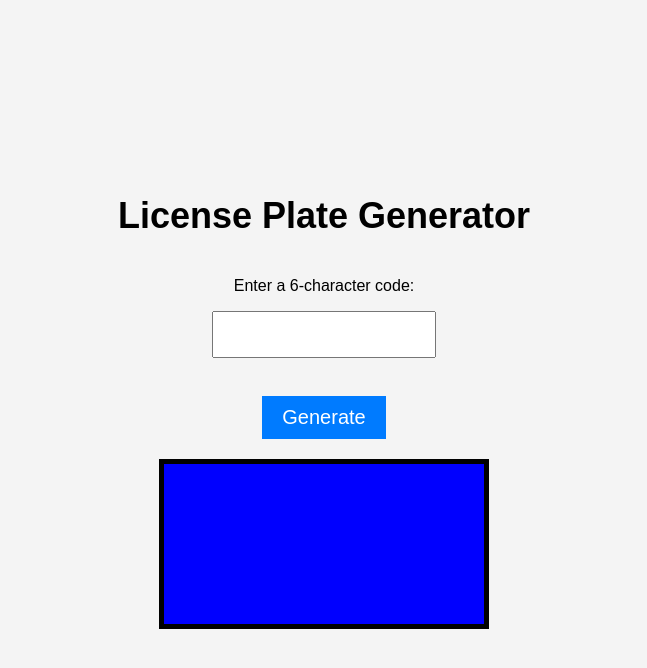
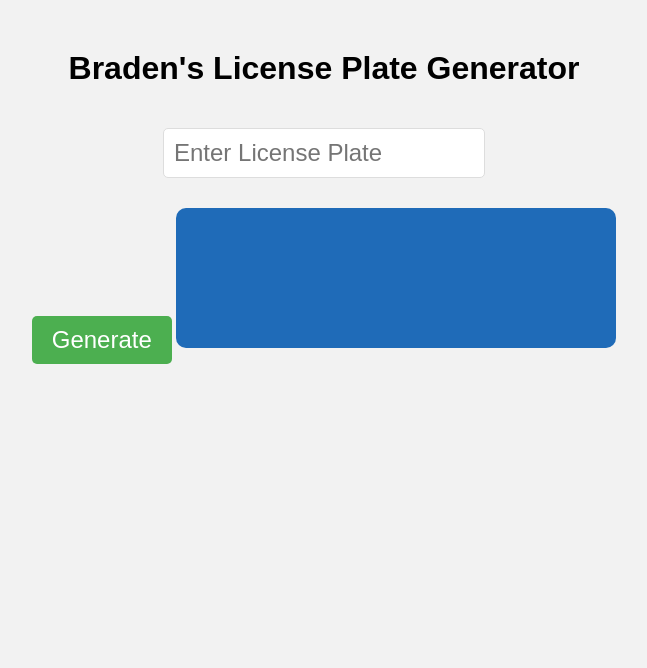
Before and after one commit to moopsooo/p, a plain HTML site: page licenseplate/index.html in a window 1280 px wide. Shown: the whole page, without its empty margins (316-963 px from the left). Drawn offline with Linux system fonts and the light colour scheme.

Commit message:
Update index.html

```diff
--- a/licenseplate/index.html
+++ b/licenseplate/index.html
@@ -3,73 +3,95 @@
 <head>
     <meta charset="UTF-8">
     <meta name="viewport" content="width=device-width, initial-scale=1.0">
-    <title>License Plate Generator</title>
-    <link href="https://fonts.googleapis.com/css2?family=Special+Elite&display=swap" rel="stylesheet">
+    <title>Braden's License Plate Generator</title>
     <style>
+        /* Adding the custom license plate font */
+        @font-face {
+            font-family: 'LicensePlateFont';
+            src: url('licenseplate/LicensePlate.ttf') format('truetype');
+        }
+
+        /* Styling the page */
         body {
+            font-family: Arial, sans-serif;
             text-align: center;
-            font-family: Arial, sans-serif;
-            background-color: #f4f4f4;
-            display: flex;
-            flex-direction: column;
-            align-items: center;
-            justify-content: center;
-            height: 100vh; /* Makes everything centered vertically */
             margin: 0;
+            padding: 0;
+            background-color: #f2f2f2;
         }
-        h1 { font-size: 36px; }
-        input {
-            font-size: 20px;
+
+        h1 {
+            margin-top: 50px;
+            font-size: 2rem;
+        }
+
+        /* Styling the text box */
+        input[type="text"] {
             padding: 10px;
-            width: 200px;
-            text-transform: uppercase;
+            font-size: 1.5rem;
+            border-radius: 5px;
+            border: 1px solid #ddd;
+            width: 300px;
+            margin-top: 20px;
+        }
+
+        /* Styling the "Generate" button */
+        button {
+            padding: 10px 20px;
+            font-size: 1.5rem;
+            background-color: #4CAF50;
+            border: none;
+            color: white;
+            cursor: pointer;
+            border-radius: 5px;
+            margin-top: 20px;
+        }
+
+        button:hover {
+            background-color: #45a049;
+        }
+
+        /* Styling the license plate box */
+        .license-plate {
+            margin-top: 30px;
+            display: inline-block;
+            padding: 20px;
+            font-family: 'LicensePlateFont', sans-serif; /* Apply custom font */
+            background-color: #1f6bb8;
+            color: white;
+            font-size: 3rem;
+            border-radius: 10px;
+            width: 400px;
+            height: 100px;
+            line-height: 100px;
             text-align: center;
-            margin-bottom: 10px;
-        }
-        button {
-            font-size: 20px;
-            padding: 10px 20px;
-            margin-top: 10px;
-            background-color: #007BFF;
-            color: white;
-            border: none;
-            cursor: pointer;
-        }
-        button:hover { background-color: #0056b3; }
-        .plate {
-            display: none;
-            margin-top: 20px;
-            width: 320px; height: 160px;
-            background-color: blue;
-            color: black;
-            font-size: 40px;
-            display: flex;
-            justify-content: center;
-            align-items: center;
-            border: 5px solid black;
-            font-family: 'Special Elite', sans-serif; /* License Plate Font */
+            overflow: hidden;
         }
     </style>
 </head>
 <body>
-    <h1>License Plate Generator</h1>
-    <p>Enter a 6-character code:</p>
-    <input type="text" id="plateInput" maxlength="6">
+
+    <h1>Braden's License Plate Generator</h1>
+
+    <!-- Input box for license plate text -->
+    <input type="text" id="licenseText" placeholder="Enter License Plate">
+
+    <!-- Button to generate the license plate -->
     <br>
-    <button onclick="generatePlate()">Generate</button>
+    <button onclick="generateLicensePlate()">Generate</button>
 
-    <div id="plate" class="plate"></div>
+    <!-- License plate output box -->
+    <div id="licensePlateOutput" class="license-plate"></div>
 
     <script>
-        function generatePlate() {
-            let input = document.getElementById("plateInput").value.toUpperCase();
-            if (input.length === 6) {
-                document.getElementById("plate").innerText = input;
-                document.getElementById("plate").style.display = "flex";
-            } else {
-                alert("Please enter exactly 6 characters.");
-            }
+        function generateLicensePlate() {
+            // Get the value from the input field
+            const licenseText = document.getElementById('licenseText').value;
+
+            // Set the text to the license plate output box
+            document.getElementById('licensePlateOutput').innerText = licenseText;
         }
     </script>
+
 </body>
 </html>
```
